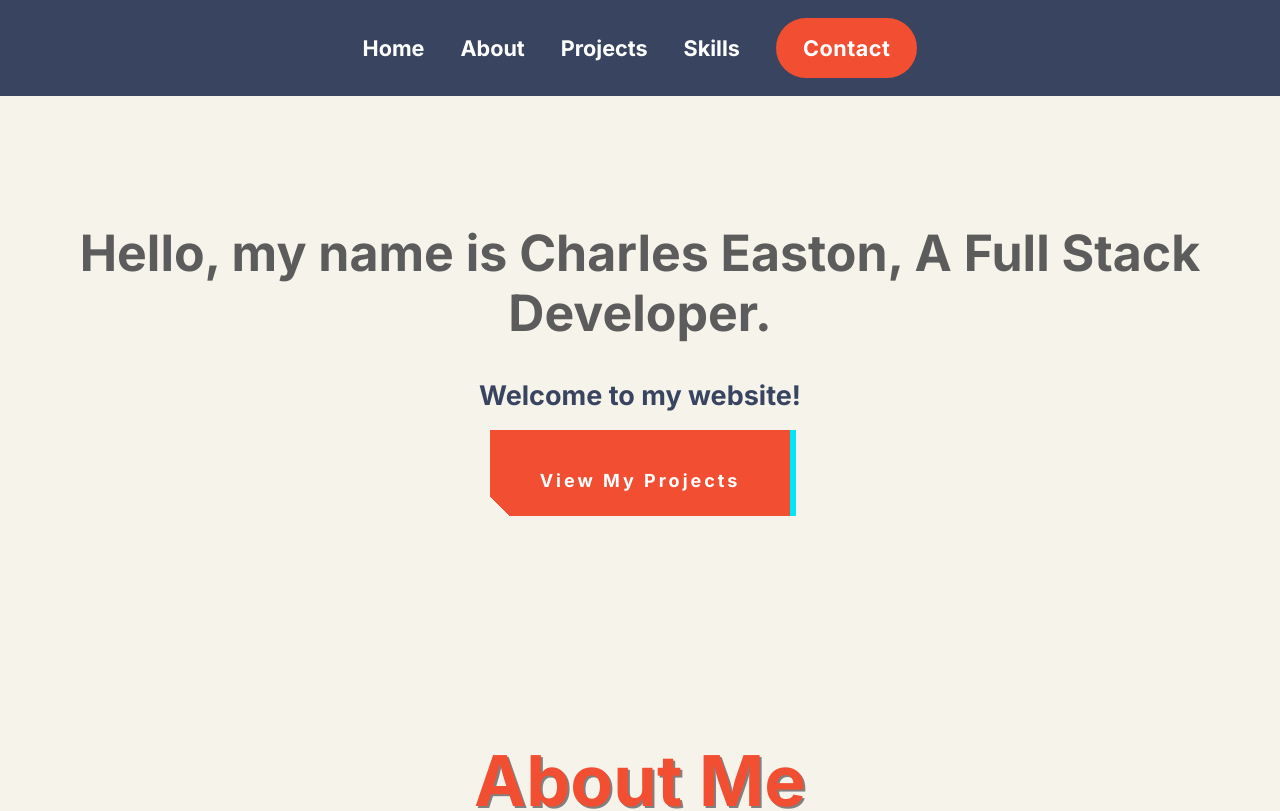
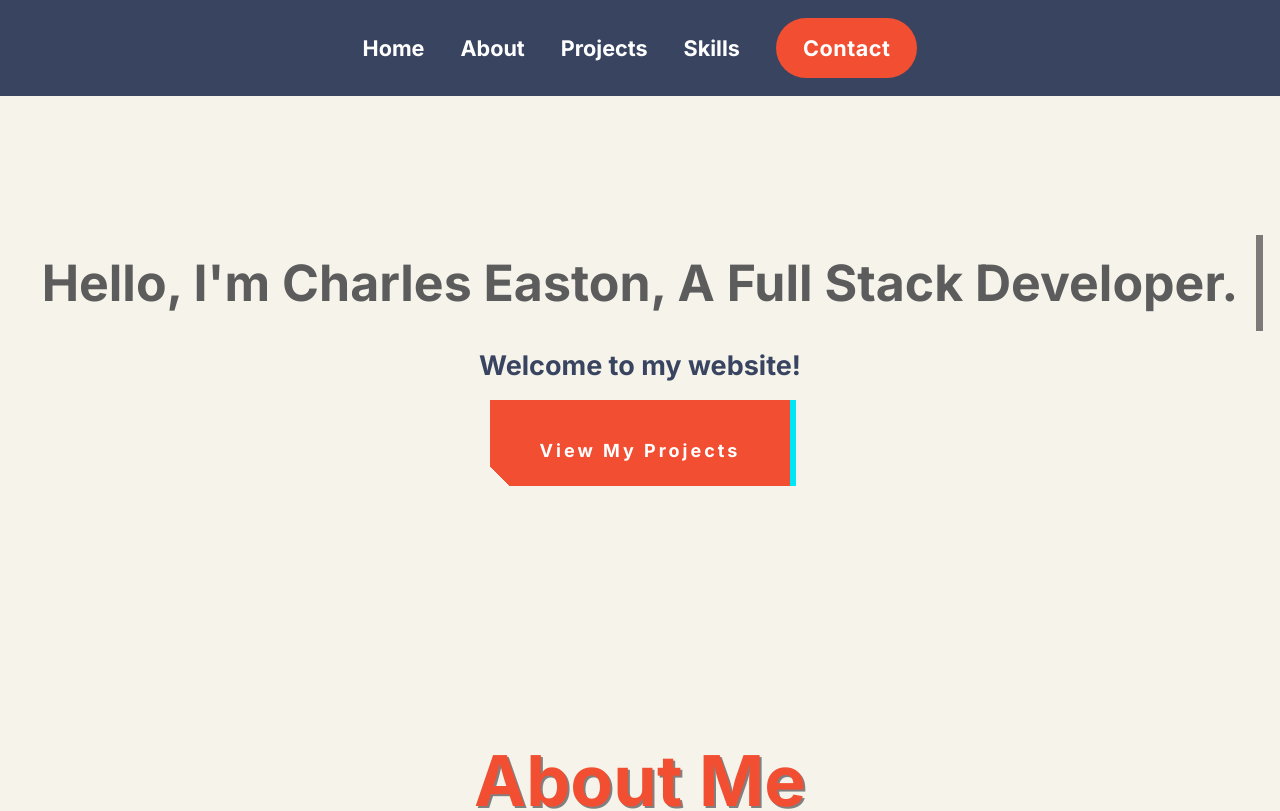
Before and after one commit to Charlesdigital/Portfolio_1, a React (Create React App) app: page / in a window 1280 px wide. Shown: the top 811 px of the page. Built offline with nearby package versions, Linux system fonts and the light colour scheme.

Commit message:
change text on home

```diff
--- a/src/components/Home/home.jsx
+++ b/src/components/Home/home.jsx
@@ -7,7 +7,7 @@ function home() {
     <header className="homeHeader">
       <div className="homeContainer">
         <h1 classname="header">
-          Hello, my name is Charles Easton, A Full Stack Developer.
+          Hello, I'm Charles Easton, A Full Stack Developer.
         </h1>
         <p class="subtitle">
           Welcome to my website!
```
